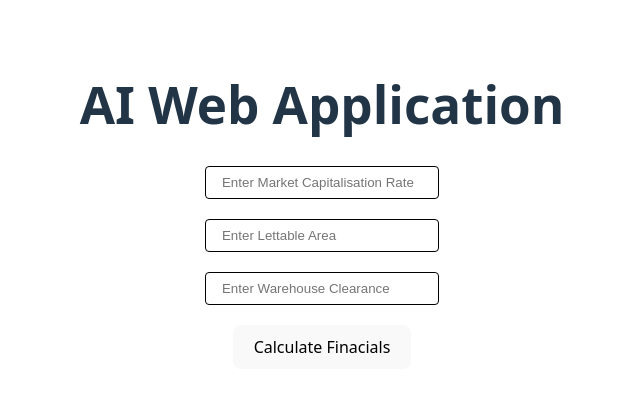
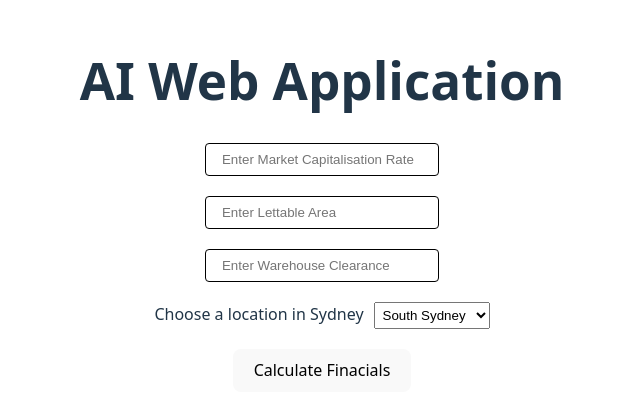
Before and after one commit to oscarpeer-design/AI-Web-Application, a React app in the folder frontend/: page / in a window 1280 px wide. Shown: the part 187-602 px from the top of the page, without its empty margins (318-958 px from the left). Built offline with nearby package versions, Linux system fonts and the light colour scheme; no server answers; the HTML template or start-up script is replaced by a standard one.

Commit message:
Altered expense ratios to produce more location-specific valuations

```diff
--- a/frontend/src/App.jsx
+++ b/frontend/src/App.jsx
@@ -1,5 +1,5 @@
 import { useEffect, useState } from "react";
-import { Header, Button, MCapField, AreaField, ClearanceField} from "./components.jsx";
+import { Header, Button, MCapField, AreaField, ClearanceField, LocationLabel, LocationDropDown} from "./components.jsx";
 import "./App.css";
 
 function App() {
@@ -22,15 +22,18 @@ function App() {
                 <AreaField></AreaField>
             </section>
             <section>
-            <ClearanceField></ClearanceField>
+                <ClearanceField></ClearanceField>
             </section>
-
-            <Button></Button>
+            <section>
+                <LocationLabel></LocationLabel>
+                <LocationDropDown></LocationDropDown>
+            </section>
+                <Button></Button>
             <p>{message}</p>
         </div>
     );
 }
 // TO SET CHANGES: go into Powershell and
-// type 'cd "C:\Users\Oscar\Source\repos\AI Web Application\frontend"'
-// and then 'npm.cmd run build'
+// type: cd "C:\Users\Oscar\Source\repos\AI-Web-Application\frontend"
+// and then: npm.cmd run build
 export default App;
--- a/frontend/src/components.jsx
+++ b/frontend/src/components.jsx
@@ -28,4 +28,22 @@ function Button() {
     );
 }
 
-export {Header, Button, MCapField, AreaField, ClearanceField};
+function LocationLabel() {
+    return (
+        <label>Choose a location in Sydney</label>
+    );
+}
+function LocationDropDown() {
+    return (
+        <select>
+            <option value="South Sydney">South Sydney</option>
+            <option value="Inner West">Inner West</option>
+            <option value="Eastern Creek">Eastern Creek</option>
+            <option value="Moorebank">Moorebank</option>
+            <option value="Outer West">Outer West</option>
+            <option value="South West">South West</option>
+        </select>
+    );
+}
+
+export {Header, Button, MCapField, AreaField, ClearanceField, LocationLabel, LocationDropDown};
--- a/frontend/src/index.css
+++ b/frontend/src/index.css
@@ -59,6 +59,16 @@ input {
     max-width: 200px;
 }
 
+label {
+    margin-bottom: 20px;
+}
+
+select {
+    margin-left: 10px;
+    margin-bottom: 20px;
+    padding: 0.3em 0.3em;
+}
+
 @media (prefers-color-scheme: light) {
   :root {
     color: #213547;
```
Also changed, not shown: 1 other file (tests, documents, lock files or other folders).
